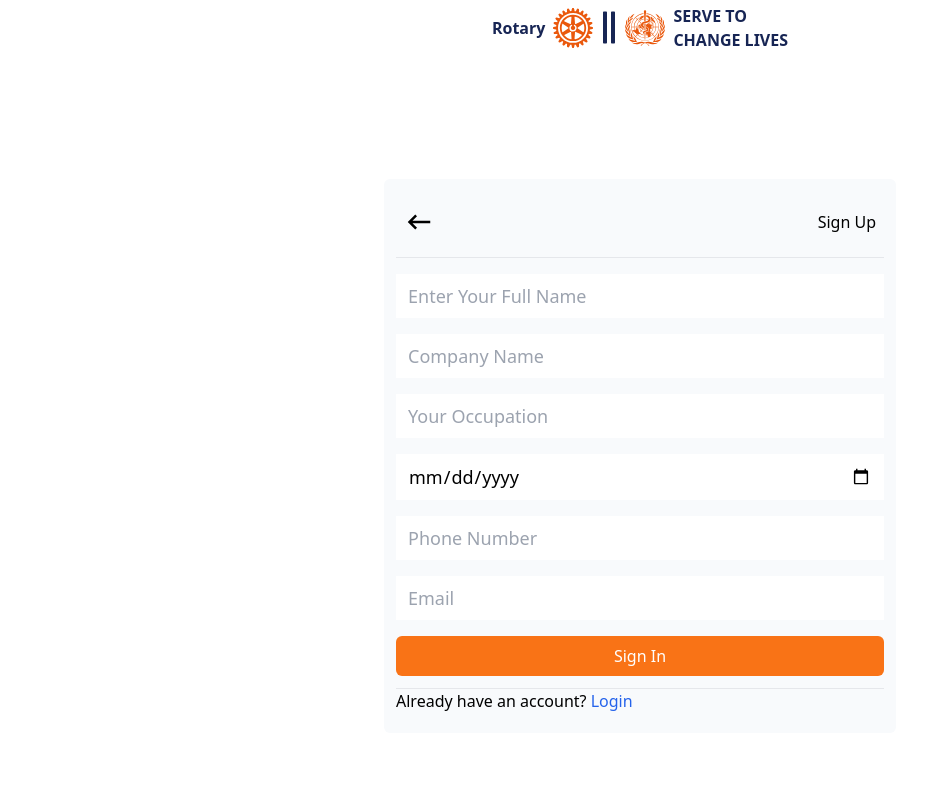
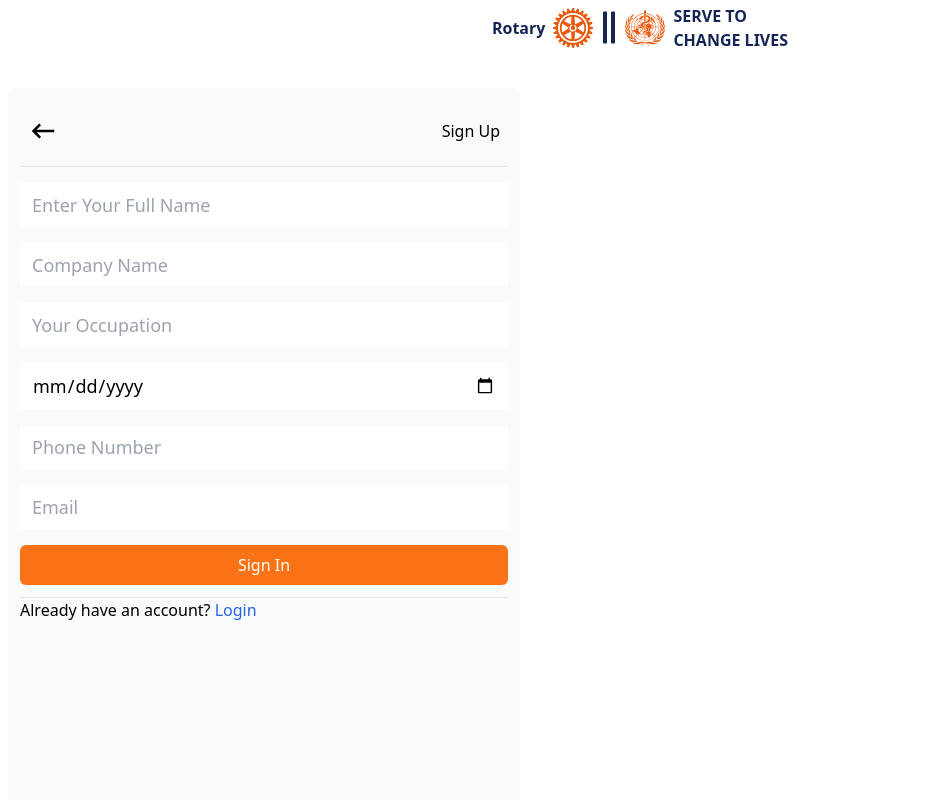
Before and after one commit to Shubhamkoli921/demoPhonDirectory, a React (Create React App) app: page /signup in a window 1280 px wide. Shown: the top 800 px of the page, without its empty margins (0-927 px from the left). Built offline with nearby package versions, Linux system fonts and the light colour scheme.

Commit message:
styling changed in l&s

```diff
--- a/src/components/Signup.jsx
+++ b/src/components/Signup.jsx
@@ -22,7 +22,7 @@ const Signup = () => {
     return (
         <>
             <Rotary/>
-            <div className="min-h-screen w-full flex items-center justify-center p-2" >
+            <div className="min-h-screen w-full flex mt-6 p-2" >
                 <div className="relative w-full sm:max-w-md md:max-w-lg flex flex-col gap-3 p-3 py-5 bg-slate-50 rounded-md divide-y">
                 <h2 className='flex items-center justify-between m-2'> <MdKeyboardBackspace className='cursor-pointer' size={30} onClick={()=> navigate('/') } /> Sign Up</h2>
                     <form onSubmit={handlesubmit} className="flex flex-col gap-4 pt-4">
--- a/src/components/login.jsx
+++ b/src/components/login.jsx
@@ -19,7 +19,7 @@ const Login = () => {
         // <div>Login</div>
         <>
             <Rotary />
-            <div className="min-h-screen w-full flex items-center justify-center p-2" >
+            <div className="min-h-screen w-full flex mt-6 p-2" >
                 <div className="relative w-full sm:max-w-md md:max-w-lg flex flex-col gap-3 p-3 py-5 rounded-md divide-y">
                     <h2 className='flex items-center justify-between m-2 text-black'> <MdKeyboardBackspace className='text-black cursor-pointer' size={30} onClick={() => navigate('/')} /> Log In</h2>
 
```
